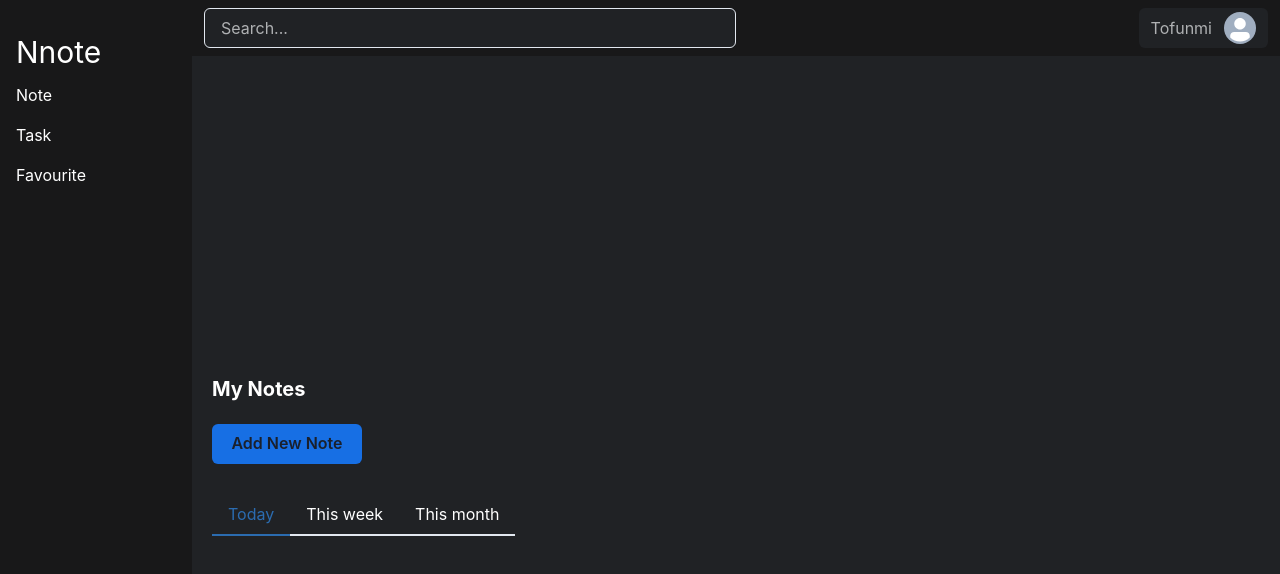
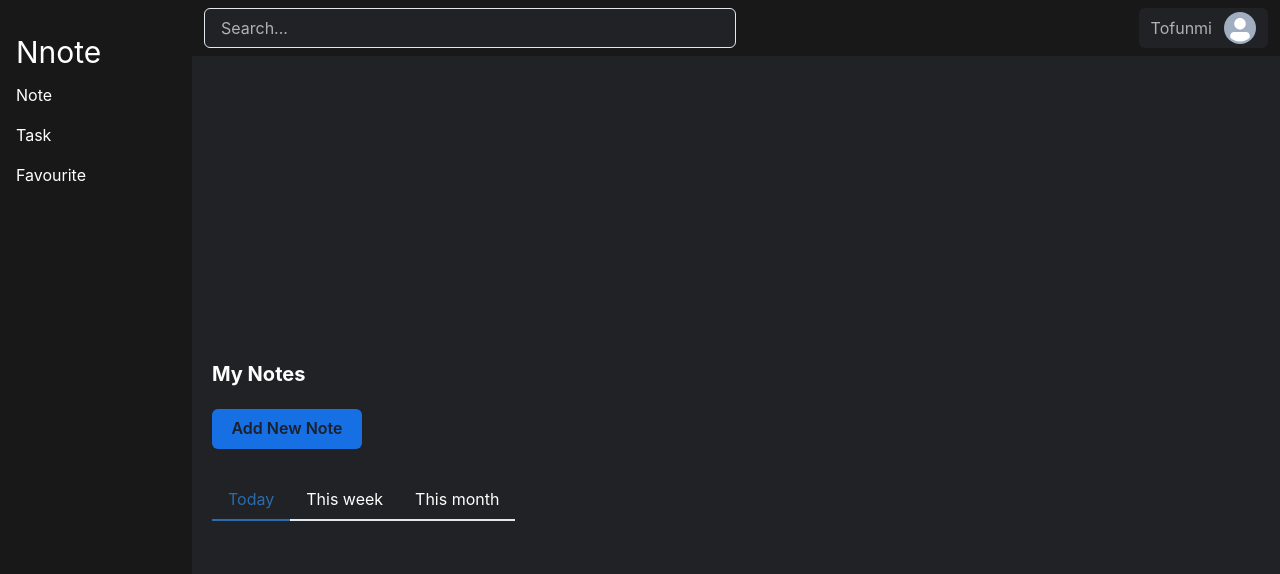
Before and after one commit to devtofunmi/Nnote, a React (Vite) app: page /dashboard in a window 1280 px wide. Shown: the top 574 px of the page. Built offline with nearby package versions, Linux system fonts and the light colour scheme.

Commit message:
remove the mt

```diff
--- a/src/components/Main.jsx
+++ b/src/components/Main.jsx
@@ -62,7 +62,7 @@ const Main = () => {
         addNewNote={addNewNote}
       />
       <Flex direction={"column"} justifyContent={"center"}>
-        <Text fontSize={"20px"} fontWeight={"bold"} mt={"30px"}>
+        <Text fontSize={"20px"} fontWeight={"bold"}>
           My Notes
         </Text>
         <Button
```
